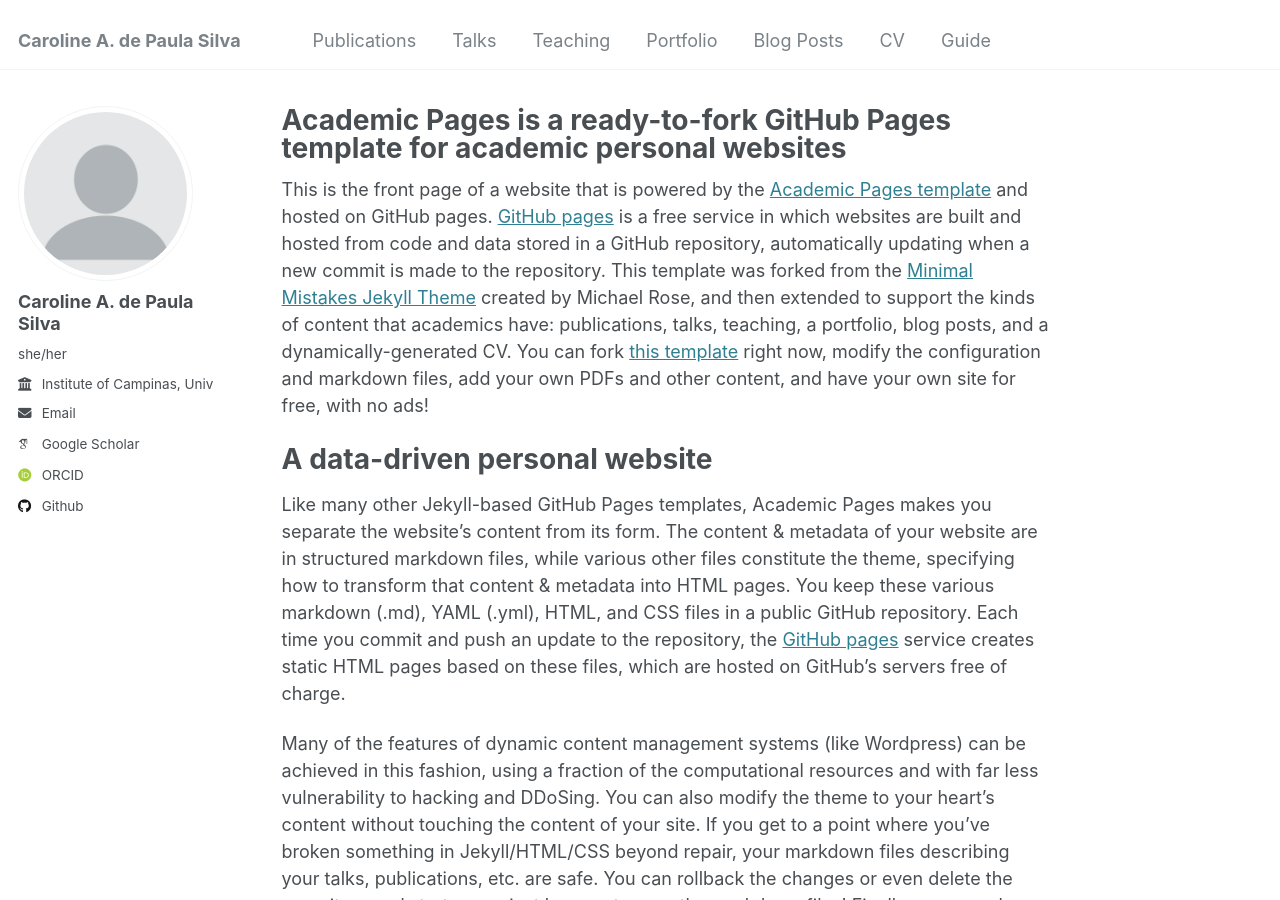
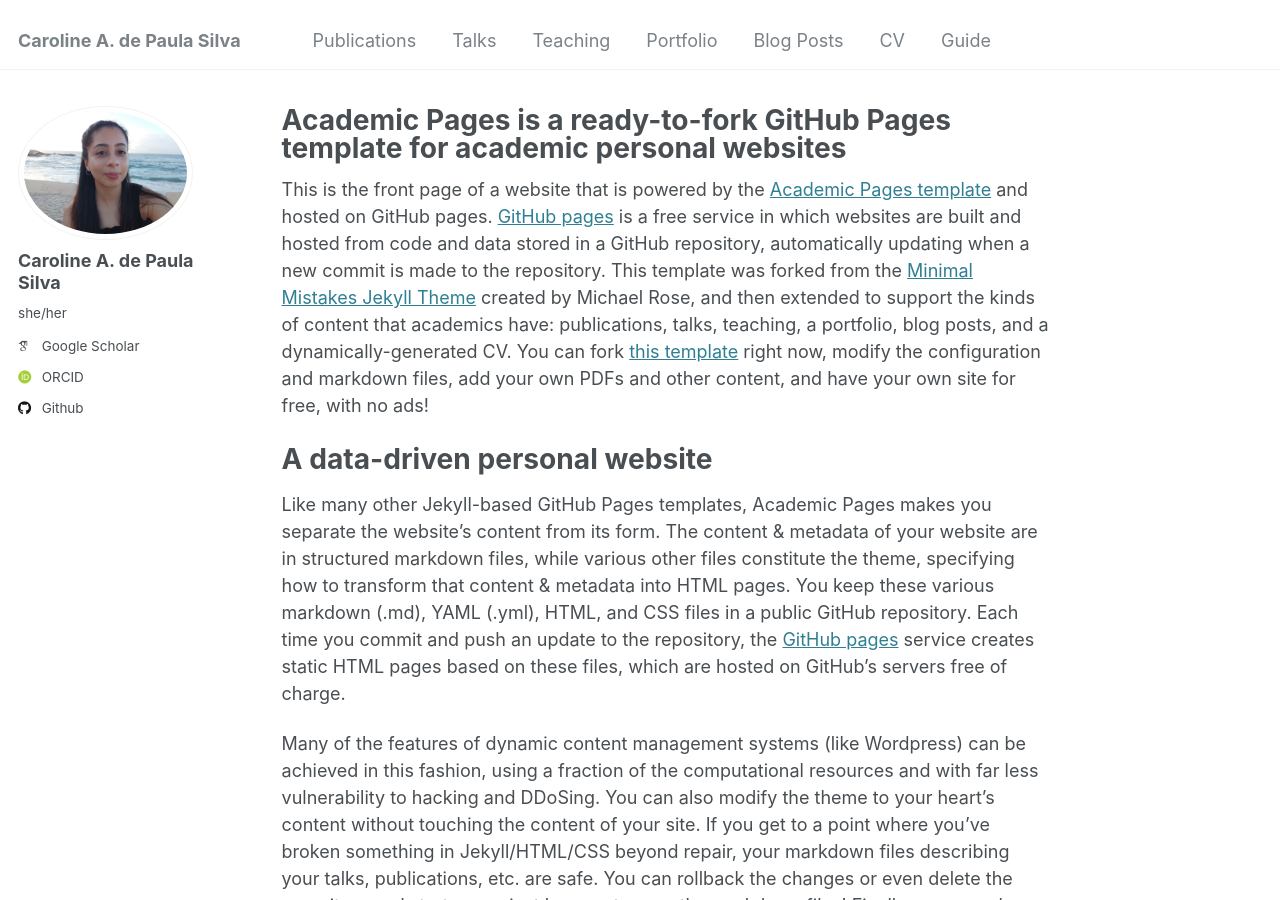
Before and after one commit to carolineapsilva/carolineapsilva.github.io, a Jekyll site: the page built from _pages/about.md, in a window 1280 px wide and 900 px high. Built offline with Jekyll 4.4.1, drawn with Linux system fonts in a browser that asks for light colours; some web fonts are replaced.

Commit message:
basic info

```diff
--- a/_config.yml
+++ b/_config.yml
@@ -12,9 +12,9 @@ title                    : "Caroline A. de Paula Silva  "
 title_separator          : "-"
 name                     : &name "Caroline Silva"
 description              : &description "personal description"
-url                      : https://academicpages.github.io # the base hostname & protocol for your site e.g. "https://[your GitHub username].github.io"
+url                      : https://carolineapsilva.github.io/ # the base hostname & protocol for your site e.g. "https://[your GitHub username].github.io"
 baseurl                  : "" # the subpath of your site, e.g. "/blog"
-repository               : "academicpages/academicpages.github.io"
+repository               : "carolineapsilva/carolineapsilva.github.io"
 
 # Site Author - The following control what appear as part of the author content on the side bar.
 #               If a field is blank the icon and link will not appear, otherwise it will be shown.
@@ -26,9 +26,9 @@ author:
   pronouns         : "she/her"
   bio              : #"Short biography for the left-hand sidebar"
   location         : #"University of Campinas, Campinas, Brazil // INRIA, Sophia-Antipolis, France"
-  employer         : "Institute of Campinas, University of Campinas, Campinas, Brazil // Centre Inria d'Université Côte d'Azur, Sophia-Antipolis, France"
+  employer         : #"Institute of Campinas, University of Campinas, Campinas, Brazil // Centre Inria d'Université Côte d'Azur, Sophia-Antipolis, France"
   uri              : # URL
-  email            : "caroline.silva@ic.unicamp.br"
+  email            : #"caroline.silva@ic.unicamp.br"
 
   # Academic websites
   arxiv            : # URL - Update with the correct link to your profile
```
Also changed, not shown: images/profile.png, 1 other file.
